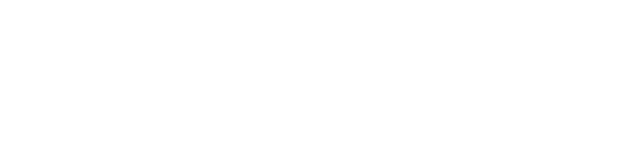
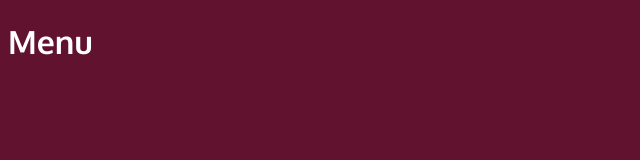
Before and after one commit to muza4628/resraunt_page-demo-, a plain HTML site: page code/index.html in a window 1280 px wide. Shown: the whole page, without its empty margins (0-640 px from the left). Drawn offline with Linux system fonts and the light colour scheme.

Commit message:
css added

```diff
--- a/code/css/styles.css
+++ b/code/css/styles.css
@@ -2,4 +2,4 @@ body{
 	font-size: 16px;
 	color: #fff;
 	background-color: #61122f;
-}
+	font-family: 'Oxygen', sans-serif;
--- a/code/index.html
+++ b/code/index.html
@@ -6,9 +6,12 @@
 	<meta http-equiv="X-UA-compatibale" content="IE=edge">
 	<meta name="viewport" content="width=device-width, initial-scale=1">
 	<title>Restraunt Page</title>
-	<link rel="stylessheet" href="css/styles.css">
+	<link rel="stylesheet" href="css/styles.css">
+	<link rel="preconnect" href="https://fonts.googleapis.com">
+	<link rel="preconnect" href="https://fonts.gstatic.com" crossorigin>
+	<link href="https://fonts.googleapis.com/css2?family=Oxygen:wght@300;400;700&display=swap" rel="stylesheet">
 </head>
 <body>
-
+	<h1>Menu</h1>
 </body>
 </html>
```
